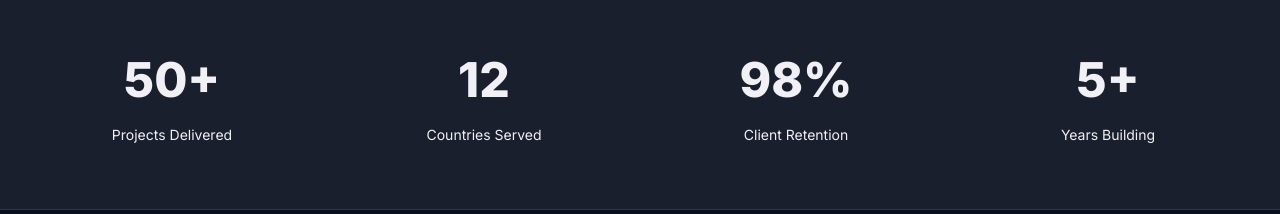
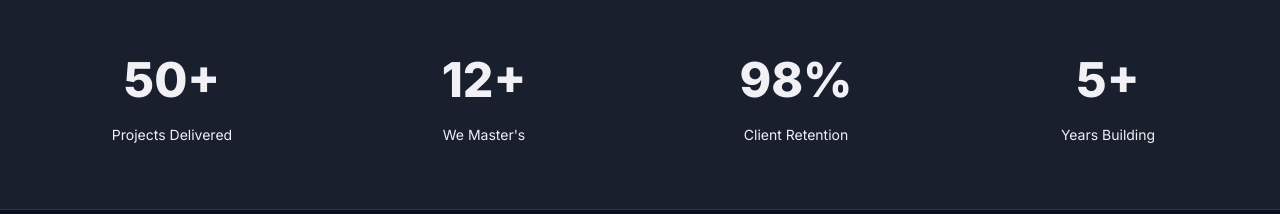
Before and after one commit to sivasandeepg/OurSoftwareWebsite, a Next.js app: page / in a window 1280 px wide. Shown: the part 1700-1914 px from the top of the page. Built offline with nearby package versions, Linux system fonts and the light colour scheme.

Commit message:
text change commit

```diff
--- a/components/StatsStrip.jsx
+++ b/components/StatsStrip.jsx
@@ -12,7 +12,7 @@ const StatsStrip = () => {
 
   const stats = [
     { value: "50+", label: "Projects Delivered" },
-    { value: "12", label: "Countries Served" },
+    { value: "12+", label: "We Master's" },
     { value: "98%", label: "Client Retention" },
     { value: "5+", label: "Years Building" }
   ]
```
